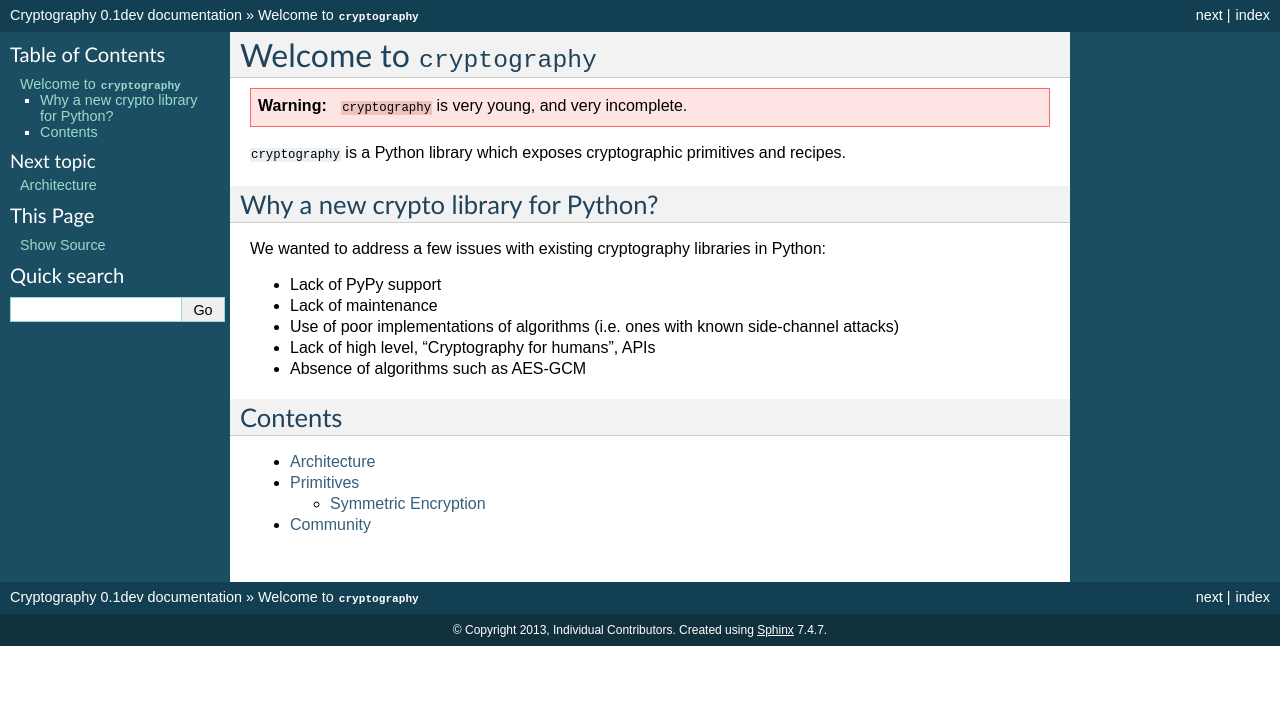
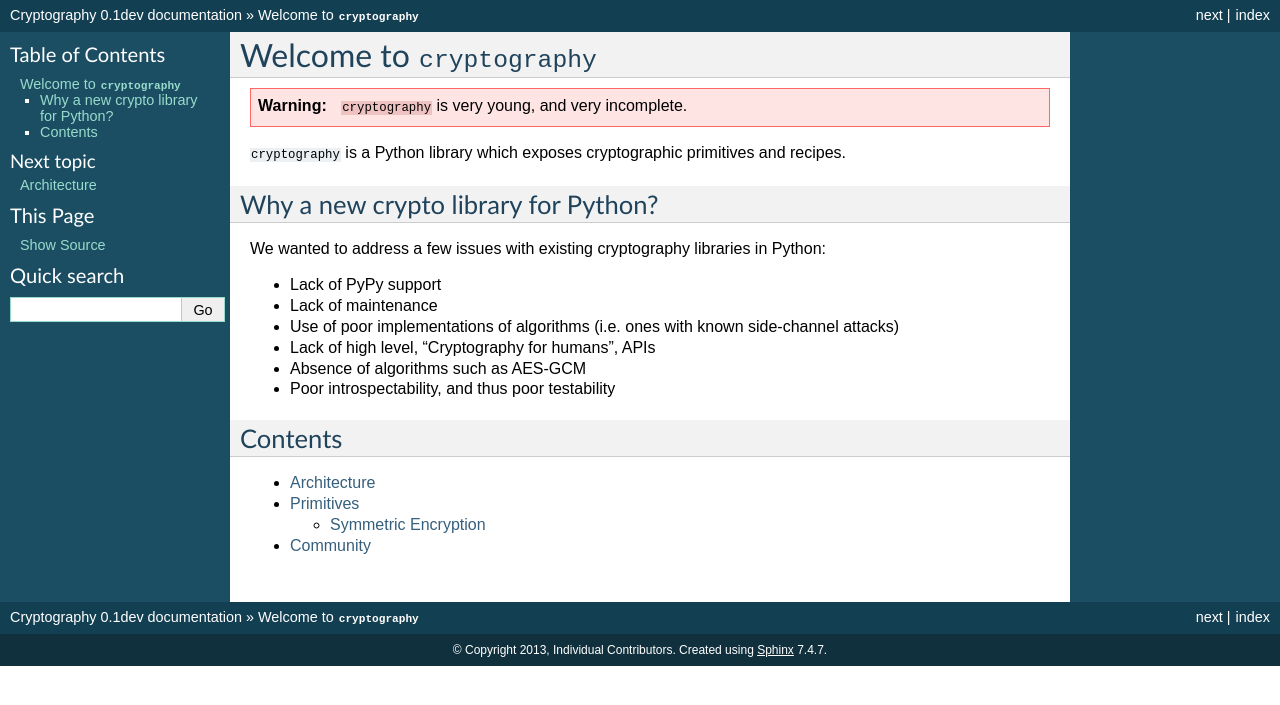
Before and after one commit to WebKing0121/cryptography, a Sphinx documentation site: the page built from docs/index.rst, in a window 1280 px wide. Shown: the top 705 px of the page. Built offline with Sphinx 7.4.7, drawn with Linux system fonts in a browser that asks for light colours.

Commit message:
Added another item from hynek

```diff
--- a/docs/index.rst
+++ b/docs/index.rst
@@ -20,6 +20,7 @@ Python:
   attacks)
 * Lack of high level, "Cryptography for humans", APIs
 * Absence of algorithms such as AES-GCM
+* Poor introspectability, and thus poor testability
 
 
 Contents
```
